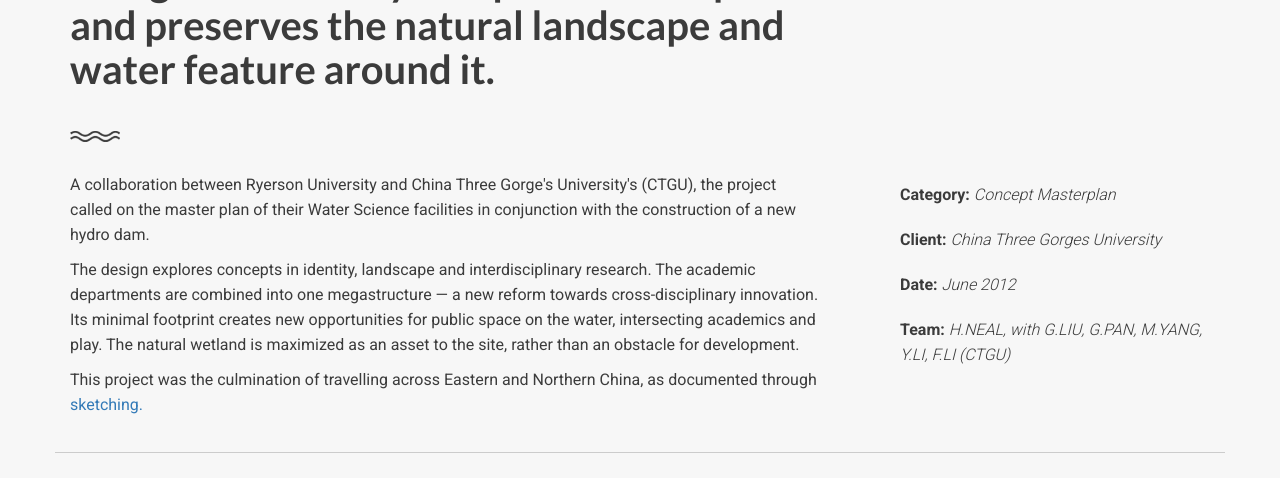
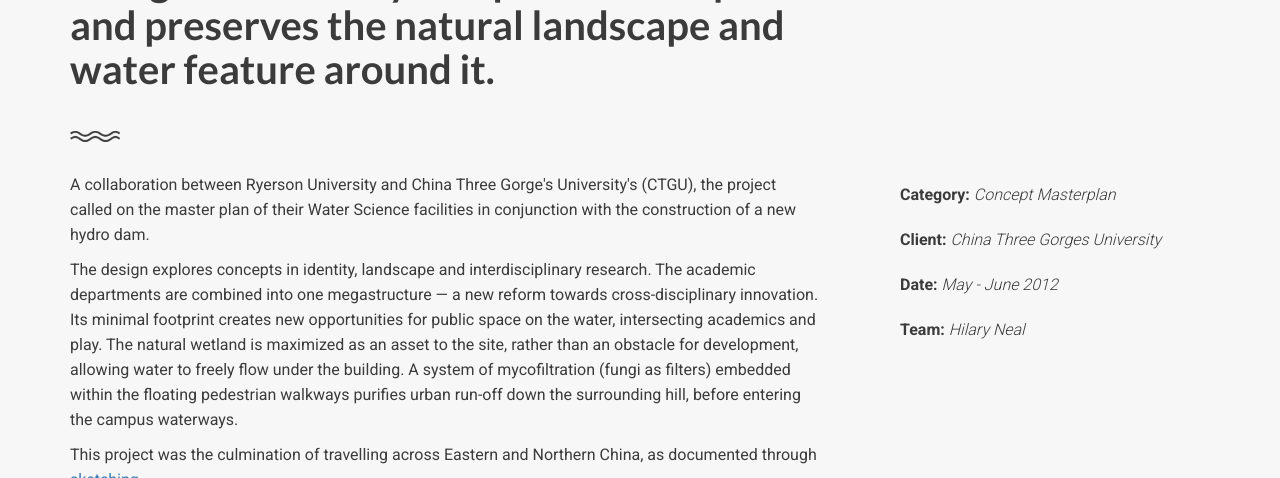
Before and after one commit to jmk91/jamiemkwan, a Jekyll site: the page built from projects/ctgu.html, in a window 1280 px wide and 900 px high, scrolled down 1374 px, cut to the strip 0-478 px from the top of the window. Built offline with Jekyll 4.4.1, drawn with Linux system fonts in a browser that asks for light colours; nearby versions of some CDN libraries.

```diff
--- a/projects/ctgu.html
+++ b/projects/ctgu.html
@@ -28,14 +28,14 @@ images:
 
 category: "Concept Masterplan"
 client: "China Three Gorges University"
-date: "June 2012"
-team: "H.NEAL, with G.LIU, G.PAN, M.YANG, Y.LI, F.LI (CTGU)"
+date: "May - June 2012"
+team: "Hilary Neal"
 
 ---
 <div class="col-md-8">
   <p>A collaboration between Ryerson University and China Three Gorge's University's (CTGU), the project called on the master plan of their Water Science facilities in conjunction with the construction of a new hydro dam.</p>
 
-  <p>The design explores concepts in identity, landscape and interdisciplinary research. The academic departments are combined into one megastructure — a new reform towards cross-disciplinary innovation. Its minimal footprint creates new opportunities for public space on the water, intersecting academics and play. The natural wetland is maximized as an asset to the site, rather than an obstacle for development.</p>
+  <p>The design explores concepts in identity, landscape and interdisciplinary research. The academic departments are combined into one megastructure — a new reform towards cross-disciplinary innovation. Its minimal footprint creates new opportunities for public space on the water, intersecting academics and play. The natural wetland is maximized as an asset to the site, rather than an obstacle for development, allowing water to freely flow under the building. A system of mycofiltration (fungi as filters) embedded within the floating pedestrian walkways purifies urban run-off down the surrounding hill, before entering the campus waterways.</p>
 
   <p>This project was the culmination of travelling across Eastern and Northern China, as documented through <a href="/projects/china-study" target="_blank">sketching.</a></p>
 </div>
--- a/projects/cube-hotel.html
+++ b/projects/cube-hotel.html
@@ -23,8 +23,12 @@ images:
     title: CUBE Hotel
   - image_path: ../assets/projects/cube-hotel/9.jpg
     title: CUBE Hotel
+  - image_path: ../assets/projects/cube-hotel/3.jpg
+    title: CUBE Hotel
+  - image_path: ../assets/projects/cube-hotel/10.jpg
+    title: CUBE Hotel
 
-category: "Concept Design - Competition"
+category: "Concept Design"
 client: "Radical Innovations in Hospitality Competition"
 date: "April 2013"
 team: "Ilda Hysa"
```
Also changed, not shown: assets/projects/cube-hotel/1.jpg, assets/projects/cube-hotel/2.jpg.
